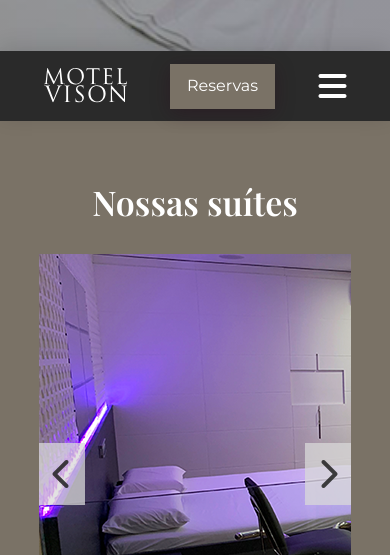
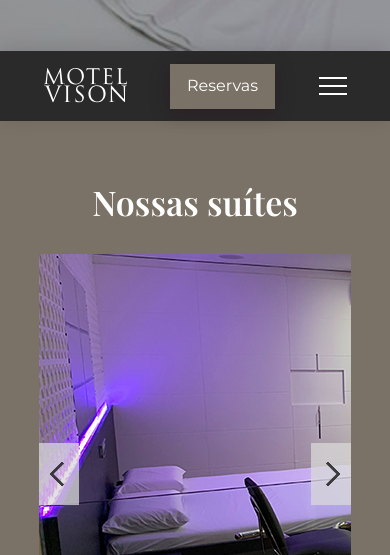
Before and after one commit to lefurtado/visonmotel, a plain HTML site: page index.html in a window 390 px wide. Shown: the part 723-1278 px from the top of the page. Drawn offline with nearby package versions, Linux system fonts and the light colour scheme.

Commit message:
alteração dos icones para divs estilizadas ao inves do fontawesome para respeitar o layout original

```diff
--- a/assets/css/styles.css
+++ b/assets/css/styles.css
@@ -133,6 +133,18 @@ a {
     color: white;
 }
 
+.menu__icon {
+    width: 28px;
+    height: 18px;
+    justify-content: space-between;
+}
+
+.menu_hamburger {
+    height: 2px;
+    width: 100%;
+    background-color: #FFFFFF;
+}
+
 .suits__container {
     background-color: #7A7266;
     height: 814px;
@@ -152,21 +164,35 @@ a {
 
 .arrow-border {
     position: absolute;
-    width: 46px;
+    width: 40px;
     height: 62px;
     opacity: 0.75;
     background-color: #D9D9D9;
 }
 
-.arrow-color {
-    color: #2A2A2A;
-    opacity: 0.9;
-    z-index: 3;
+.left {
+    margin-right: 7px;
 }
 
-.carousel__container {
-    height: 440px;
-    width: 312px;
+.right {
+    margin-left: 7px;
+}
+
+#arrow_left,
+#arrow_right {
+    position: absolute;
+    padding: 9px;
+    box-shadow: 2px -2px 0 1px #2A2A2A inset;
+    opacity: 0.9;
+    border-width: 0 0 1px 1px;
+}
+
+#arrow_left {
+    transform: rotate(45deg);
+}
+
+#arrow_right {
+    transform: rotate(225deg);
 }
 
 .carousel-inner {
@@ -665,6 +691,7 @@ footer {
         font-size: 11px;
         padding-bottom: 10px;
     }
+
     .email h2 {
         padding-bottom: 10px;
         font-size: 11px;
--- a/index.html
+++ b/index.html
@@ -58,8 +58,11 @@
                         <button class="montserrat">Reservas</button>
                     </a>
                 </div>
-                <div class="menu__icon">
-                    <i class="fa-solid fa-bars fa-2x"></i>
+                <div class="menu__icon flex column">
+                    <div class="menu_hamburger"></div>
+                    <div class="menu_hamburger"></div>
+                    <div class="menu_hamburger"></div>
+                    <!-- <i class="fa-solid fa-bars fa-2x"></i> -->
                 </div>
             </nav>
         </div>
@@ -86,16 +89,16 @@
                         </div>
                         <button class="carousel-control-prev" type="button" data-bs-target="#carousel"
                             data-bs-slide="prev">
-                            <div class="arrow-border">
+                            <div class="arrow-border left">
                             </div>
-                            <i class="fa-solid fa-chevron-left fa-2x arrow-color"></i>
+                            <div id="arrow_left"></div>
                             <span class="visually-hidden">Previous</span>
                         </button>
                         <button class="carousel-control-next" type="button" data-bs-target="#carousel"
                             data-bs-slide="next">
-                            <div class="arrow-border">
+                            <div class="arrow-border right">
                             </div>
-                            <i class="fa-solid fa-chevron-right fa-2x arrow-color"></i>
+                            <div id="arrow_right"></div>
                             <span class="visually-hidden">Next</span>
                         </button>
                     </div>
@@ -265,7 +268,6 @@
         guia de motéis sites │ guia de motéis ©
     </div>
     <script src="/assets/scripts/scripts.js"></script>
-    <script src="https://kit.fontawesome.com/452c8cc549.js" crossorigin="anonymous"></script>
     <script src="https://cdn.jsdelivr.net/npm/bootstrap@5.3.0-alpha1/dist/js/bootstrap.bundle.min.js"
         integrity="sha384-w76AqPfDkMBDXo30jS1Sgez6pr3x5MlQ1ZAGC+nuZB+EYdgRZgiwxhTBTkF7CXvN"
         crossorigin="anonymous"></script>
```
